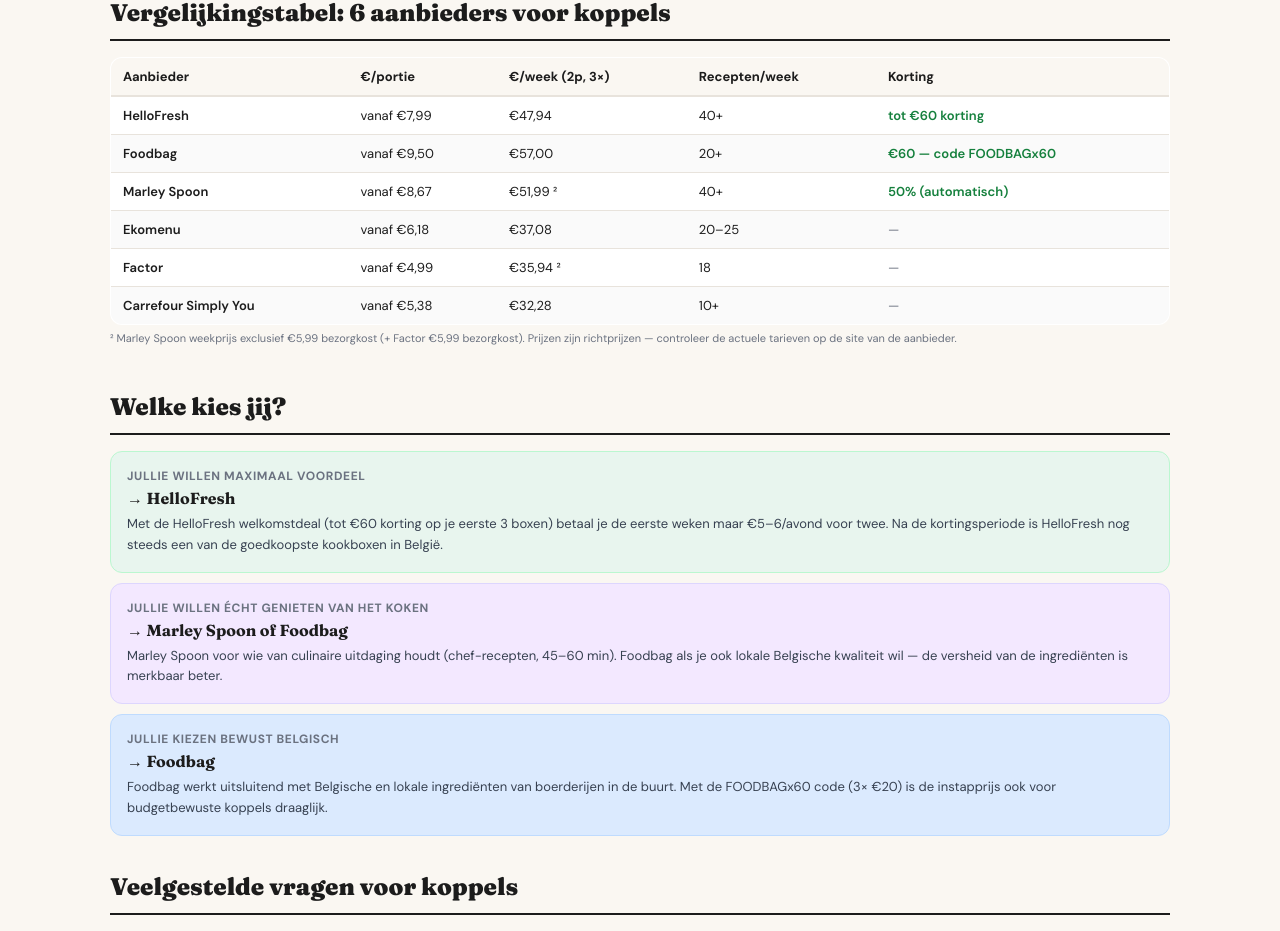
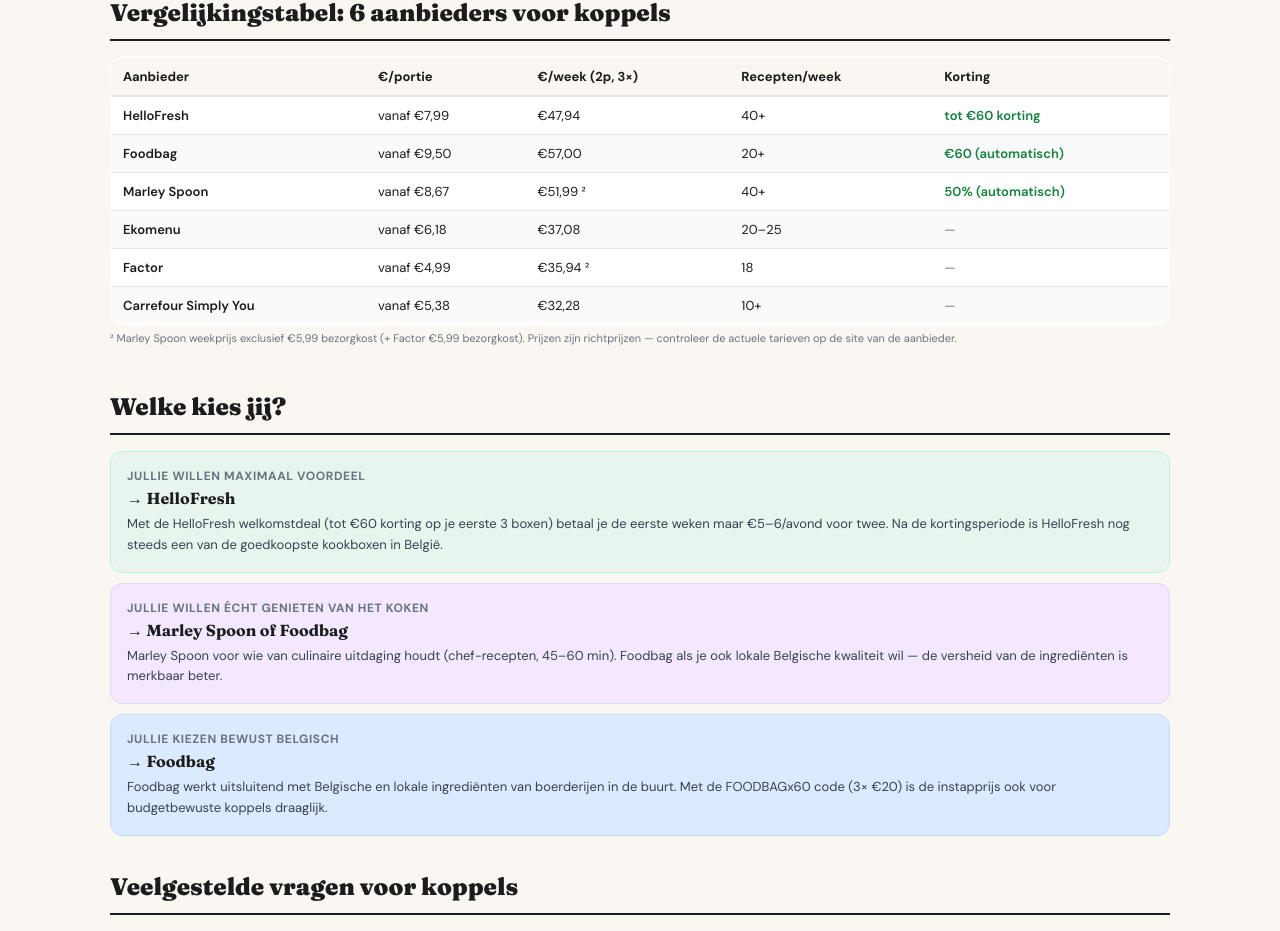
Before and after one commit to fetspets/bestemaaltijdbox, a Next.js app: page /voor/koppel in a window 1280 px wide. Shown: the part 2360-3291 px from the top of the page. Built offline with nearby package versions, Linux system fonts and the light colour scheme.

Commit message:
auto: update page.tsx

```diff
--- a/src/app/voor/koppel/page.tsx
+++ b/src/app/voor/koppel/page.tsx
@@ -279,7 +279,7 @@ export default function KoppelPage() {
             <tbody>
               {[
                 { naam: 'HelloFresh', portie: 'vanaf €7,99', week: '€47,94', recepten: '40+', korting: 'tot €60 korting' },
-                { naam: 'Foodbag', portie: 'vanaf €9,50', week: '€57,00', recepten: '20+', korting: '€60 — code FOODBAGx60' },
+                { naam: 'Foodbag', portie: 'vanaf €9,50', week: '€57,00', recepten: '20+', korting: '€60 (automatisch)' },
                 { naam: 'Marley Spoon', portie: 'vanaf €8,67', week: '€51,99 ²', recepten: '40+', korting: '50% (automatisch)' },
                 { naam: 'Ekomenu', portie: 'vanaf €6,18', week: '€37,08', recepten: '20–25', korting: '—' },
                 { naam: 'Factor', portie: 'vanaf €4,99', week: '€35,94 ²', recepten: '18', korting: '—' },
```
